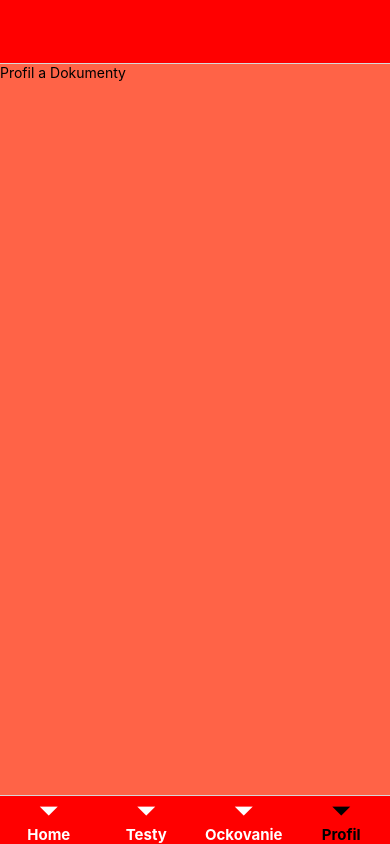
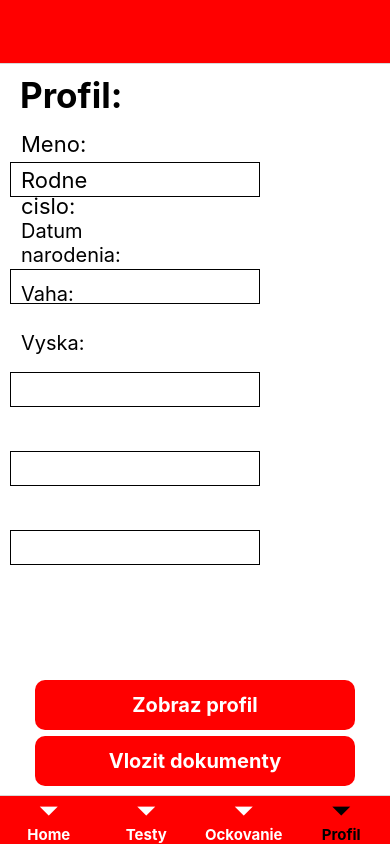
Before and after one commit to erikavaczlavova/mta, a React Native app: screen /Profil in a window 390 px wide. Built offline with nearby package versions, Linux system fonts and the light colour scheme.

Commit message:
Edit test, Profile

```diff
--- a/components/edittest.js
+++ b/components/edittest.js
@@ -1,12 +1,84 @@
-import {Button, StyleSheet, Text, View, Pressable} from 'react-native';
+import {
+  Button,
+  StyleSheet,
+  Text,
+  View,
+  Pressable,
+  TextInput,
+} from 'react-native';
 import React, {useState, useEffect} from 'react';
 import {StatusBar} from 'expo-status-bar';
 
+import RadioForm, {
+  RadioButton,
+  RadioButtonInput,
+  RadioButtonLabel,
+} from 'react-native-simple-radio-button';
+
 const EditTest = props => {
+  const radio = [
+    {label: 'DEL', value: 0},
+    {label: 'PCR', value: 1},
+    {label: 'AG', value: 2},
+  ];
+  const [decision, setDec] = useState(props.editType);
+  const [newplace, setPlac] = useState(props.editLoc);
+  const result = ['DEL', 'PCR', 'AG'];
   return (
     <View style={styles.homeBody}>
       <View style={styles.body}>
-        <Pressable style={styles.button} android_ripple={{color: 'black'}}>
+        <Text style={{fontSize: 35, color: 'black'}}>
+          Preobjednanie testu:{' '}
+        </Text>
+        <Text style={{color: 'black', fontSize: 22, top: 15}}>
+          Povodny typ : {props.editType} {props.editID} {'\n'}
+        </Text>
+        <Text style={{color: 'black', fontSize: 22, top: 5, bottom: 10}}>
+          Novy typ :
+        </Text>
+        <RadioForm
+          radio_props={radio}
+          buttonColor="red"
+          color="red"
+          onPress={value => {
+            console.log(value);
+            setDec(result[value]);
+            console.log(result[value]);
+          }}
+        />
+        <Text style={{color: 'black', fontSize: 22, top: 15}}>
+          {'\n'} Povodne mesto : {props.editLoc} {'\n'}
+        </Text>
+        <Text style={{color: 'black', fontSize: 22, top: 5, bottom: 10}}>
+          Nove mesto:{' '}
+        </Text>
+        <TextInput
+          style={styles.input}
+          placeholder="Mesto"
+          onChangeText={value => {
+            console.log(value);
+            setPlac(value);
+          }}></TextInput>
+        <Text style={{color: 'black', fontSize: 22, top: 5, bottom: 10}}>
+          Datum: {props.date}
+        </Text>
+        <Pressable
+          style={styles.button}
+          android_ripple={{color: 'black'}}
+          onPress={async () => {
+            let body = {
+              id: props.editID,
+              location: newplace,
+              type: decision,
+            };
+            return await fetch('http://192.168.1.107:8000/test', {
+              method: 'POST',
+              headers: {
+                'Content-Type': 'application/json',
+              },
+              body: JSON.stringify(body),
+            });
+          }}>
           <Text style={styles.butText}>Save</Text>
         </Pressable>
       </View>
@@ -31,16 +103,24 @@ const styles = StyleSheet.create({
     alignItems: 'center',
     justifyContent: 'center',
     borderRadius: 10,
-    elevation: 50,
+
     backgroundColor: 'red',
     height: 50,
     width: 200,
-    marginVertical: 550,
+    marginVertical: 100,
   },
   butText: {
     color: 'white',
     fontSize: 25,
   },
+  input: {
+    color: 'black',
+    borderWidth: 1,
+    borderColor: 'black',
+    padding: 8,
+    margin: 10,
+    width: 250,
+  },
 });
 
 export default EditTest;
--- a/package.json
+++ b/package.json
@@ -19,7 +19,8 @@
     "react-native": "0.68.0",
     "react-native-flash-message": "^0.2.1",
     "react-native-safe-area-context": "^4.2.4",
-    "react-native-screens": "^3.13.1"
+    "react-native-screens": "^3.13.1",
+    "react-native-simple-radio-button": "^2.7.4"
   },
   "devDependencies": {
     "@babel/core": "^7.12.9",
--- a/pages/Profil.js
+++ b/pages/Profil.js
@@ -1,14 +1,104 @@
-import {Button, StyleSheet, Text, View, Pressable} from 'react-native';
+import {
+  Button,
+  StyleSheet,
+  Text,
+  View,
+  Pressable,
+  TextInput,
+} from 'react-native';
 import React, {useState, useEffect} from 'react';
 import {StatusBar} from 'expo-status-bar';
 
 const Profil = props => {
   const [isOn, setIsOn] = useState(true);
+  const [data, setData] = useState({
+    birthdate: '',
+    birthnum: '',
+    height: null,
+    id: 1,
+    name: '',
+    password: '1111',
+    weight: null,
+  });
+
+  const getProfil = () => {
+    return fetch('http://192.168.1.107:8000/user?id=1')
+      .then(response => response.json())
+      .then(json => {
+        console.log(json);
+        setData(json);
+      })
+      .catch(error => {
+        console.error(error);
+      });
+  };
+
   return (
     <View style={styles.homeBody}>
       <View style={styles.body}>
-        <Text>Profil a Dokumenty</Text>
+        <Text
+          style={{
+            color: 'black',
+            fontWeight: 'bold',
+            fontSize: 35,
+            margin: 10,
+            left: 10,
+          }}>
+          Profil:
+        </Text>
+        <Text
+          style={{color: 'black', left: 21, fontSize: 22, top: 5, bottom: 10}}>
+          Meno:
+        </Text>
+        <TextInput
+          style={styles.input}
+          value={data.name}
+          editable={false}
+          fontSize={20}></TextInput>
+        <Text style={{color: 'black', left: 21, fontSize: 22, bottom: 40}}>
+          Rodne {'\n'}cislo:
+        </Text>
+        <TextInput
+          style={styles.input2}
+          value={data.birthnum}
+          fontSize={20}></TextInput>
+        <Text style={{color: 'black', left: 21, fontSize: 20, bottom: 95}}>
+          Datum {'\n'}narodenia:
+        </Text>
+        <TextInput
+          style={styles.input3}
+          value={data.birthdate.split('T')[0]}
+          editable={false}
+          fontSize={20}></TextInput>
+        <Text style={{color: 'black', left: 21, fontSize: 20, bottom: 135}}>
+          Vaha:
+        </Text>
+        <TextInput
+          style={styles.input4}
+          value={data.weight}
+          fontSize={20}></TextInput>
+        <Text style={{color: 'black', left: 21, fontSize: 20, bottom: 165}}>
+          Vyska:
+        </Text>
+        <TextInput
+          style={styles.input5}
+          value={data.weight}
+          fontSize={20}></TextInput>
       </View>
+
+      <Pressable
+        style={styles.button}
+        android_ripple={{color: 'black'}}
+        onPress={async () => getProfil()}>
+        <Text style={styles.butText}>Zobraz profil</Text>
+      </Pressable>
+      <Pressable
+        style={styles.button2}
+        android_ripple={{color: 'black'}}
+        onPress={async () => getProfil()}>
+        <Text style={styles.butText}>Vlozit dokumenty</Text>
+      </Pressable>
+
       <StatusBar style="auto" />
     </View>
   );
@@ -22,8 +112,87 @@ const styles = StyleSheet.create({
   body: {
     flex: 2,
     position: 'relative',
-    backgroundColor: 'tomato',
+    backgroundColor: 'white',
     height: '100%',
+  },
+  button: {
+    alignItems: 'center',
+    justifyContent: 'center',
+    borderRadius: 10,
+    backgroundColor: 'red',
+    height: 50,
+    left: 35,
+    width: 320,
+    marginVertical: 5,
+    position: 'absolute',
+    bottom: 60,
+  },
+  button2: {
+    alignItems: 'center',
+    justifyContent: 'center',
+    borderRadius: 10,
+    left: 35,
+    backgroundColor: 'red',
+    height: 50,
+    width: 320,
+    marginVertical: 5,
+    position: 'absolute',
+    bottom: 4,
+  },
+  butText: {
+    color: 'white',
+    fontSize: 20,
+    fontWeight: 'bold',
+  },
+  input: {
+    color: 'black',
+    borderWidth: 1,
+    borderColor: 'black',
+    padding: 8,
+    margin: 10,
+    width: 250,
+    left: 110,
+    bottom: 40,
+  },
+  input2: {
+    color: 'black',
+    borderWidth: 1,
+    borderColor: 'black',
+    padding: 8,
+    margin: 10,
+    width: 250,
+    left: 110,
+    bottom: 100,
+  },
+  input3: {
+    color: 'black',
+    borderWidth: 1,
+    borderColor: 'black',
+    padding: 8,
+    margin: 10,
+    width: 250,
+    left: 110,
+    bottom: 150,
+  },
+  input4: {
+    color: 'black',
+    borderWidth: 1,
+    borderColor: 'black',
+    padding: 8,
+    margin: 10,
+    width: 250,
+    left: 110,
+    bottom: 180,
+  },
+  input5: {
+    color: 'black',
+    borderWidth: 1,
+    borderColor: 'black',
+    padding: 8,
+    margin: 10,
+    width: 250,
+    left: 110,
+    bottom: 210,
   },
 });
 
--- a/pages/Testy.js
+++ b/pages/Testy.js
@@ -15,9 +15,13 @@ const Testy = props => {
   const [isOn, setIsOn] = useState(true);
   const [data, setData] = useState([]);
   const [edit, setEdit] = useState(false);
+  const [editLoc, setEL] = useState('init');
+  const [editType, setType] = useState('init');
+  const [editID, setID] = useState('');
+  const [date, setDate] = useState('');
 
   const getPCR = () => {
-    return fetch('http://192.168.0.87:8000/test?user_id=9&type=PCR')
+    return fetch('http://192.168.1.107:8000/test?user_id=1&type=PCR')
       .then(response => response.json())
       .then(json => {
         setData(json.items);
@@ -28,7 +32,7 @@ const Testy = props => {
   };
 
   const getAG = () => {
-    return fetch('http://192.168.0.87:8000/test?user_id=9&type=AG')
+    return fetch('http://192.168.1.107:8000/test?user_id=1&type=AG')
       .then(response => response.json())
       .then(json => {
         setData(json.items);
@@ -69,7 +73,15 @@ const Testy = props => {
 
   return (
     <View style={styles.homeBody}>
-      {edit && <EditTest></EditTest>}
+      {edit && (
+        <EditTest
+          editType={editType}
+          setType={setType}
+          editLoc={editLoc}
+          setEL={setEL}
+          editID={editID}
+          date={date}></EditTest>
+      )}
       {isOn && (
         <View style={styles.body}>
           <FlatList
@@ -80,9 +92,14 @@ const Testy = props => {
                 style={styles.button}
                 android_ripple={{color: 'black'}}
                 onPress={() => {
-                  if (item.result != null) {
+                  if (item.result == null) {
                     setIsOn(false);
                     setEdit(true);
+                    setType(item.type);
+                    setEL(item.location);
+                    setID(item.id);
+
+                    setDate(item.date.toString().split('T')[0]);
                   } else {
                     console.log('no result');
                   }
```
Also changed, not shown: 1 other file (tests, documents, lock files or other folders).
